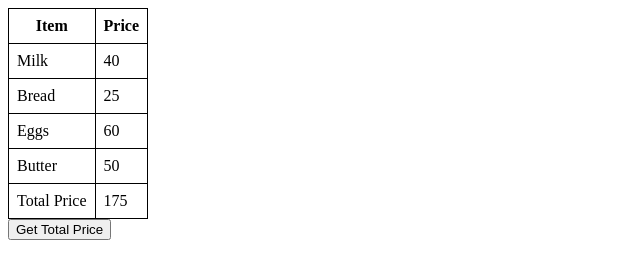
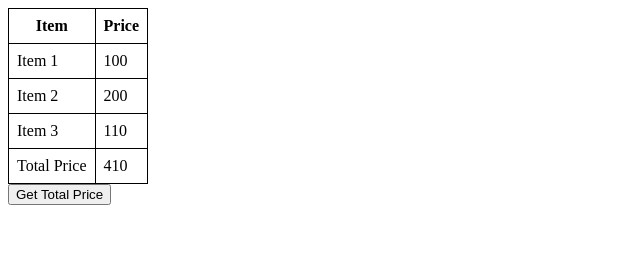
Before and after one commit to acciojob/grofers-checkout-shiikharrr, a website: page main.html in a window 1280 px wide. Both pictures are taken after a click on the button "Get Total Price". Shown: the whole page, without its empty margins (0-640 px from the left). Drawn offline with Linux system fonts and the light colour scheme.

Commit message:
created a submission

```diff
--- a/main.html
+++ b/main.html
@@ -14,20 +14,16 @@
         <th>Price</th>
       </tr>
       <tr>
-        <td class="item">Milk</td>
-        <td class="prices">40</td>
+        <td>Item 1</td>
+        <td>100</td>
       </tr>
       <tr>
-        <td class="item">Bread</td>
-        <td class="prices">25</td>
+        <td>Item 2</td>
+        <td>200</td>
       </tr>
       <tr>
-        <td class="item">Eggs</td>
-        <td class="prices">60</td>
-      </tr>
-      <tr>
-        <td class="item">Butter</td>
-        <td class="prices">50</td>
+        <td>Item 3</td>
+        <td>110</td>
       </tr>
     </table>
 
--- a/script.js
+++ b/script.js
@@ -1,16 +1,20 @@
 const button = document.getElementById("sum_btn");
 
 button.addEventListener("click", () => {
-  const prices = document.querySelectorAll(".prices");
   const table = document.querySelector("table");
-
-  let total = 0;
-  prices.forEach((price) => {
-    total += Number(price.textContent);
-  });
+  const rows = document.querySelectorAll("table tr");
 
   const oldRow = document.getElementById("total_row");
   if (oldRow) oldRow.remove();
+
+  let total = 0;
+
+  for (let i = 1; i < rows.length; i++) {
+    const cells = rows[i].querySelectorAll("td");
+    if (cells.length >= 2) {
+      total += Number(cells[1].textContent.trim()) || 0;
+    }
+  }
 
   const tr = document.createElement("tr");
   tr.id = "total_row";
```
